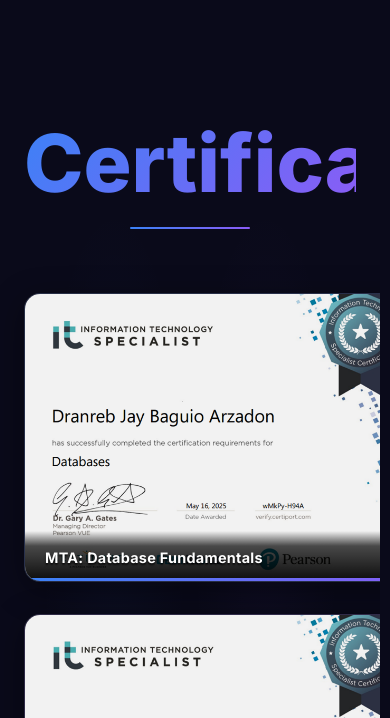
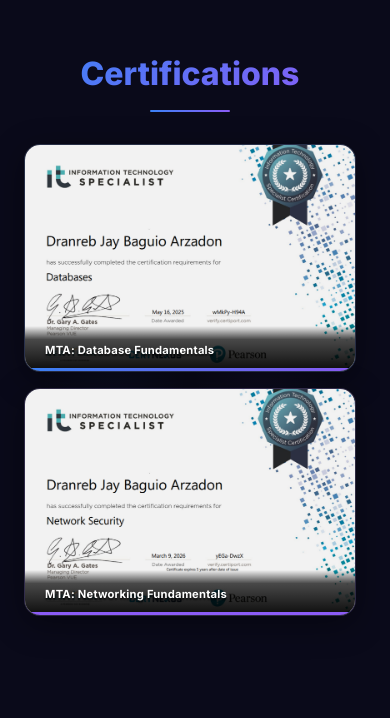
Before and after one commit to drnrbj/portfolio, a Next.js app: page / in a window 390 px wide. Shown: the part 6286-7004 px from the top of the page. Built offline with nearby package versions, Linux system fonts and the light colour scheme.

Commit message:
made changes to mobile view

```diff
--- a/components/Certifications.jsx
+++ b/components/Certifications.jsx
@@ -151,7 +151,7 @@
           >
             <div
               style={{
-                fontSize: '0.9rem',
+                fontSize: 'clamp(0.7rem, 2vw, 0.9rem)',
                 fontWeight: 700,
                 color: '#fff',
                 letterSpacing: '0.02em',
@@ -226,7 +226,7 @@
   }, []);
 
   return (
-    <section id="certifications" style={{ padding: '120px 0', position: 'relative' }}>
+    <section id="certifications" style={{ padding: 'clamp(60px, 10vw, 120px) 0', position: 'relative' }}>
       <div style={{ position: 'absolute', inset: 0, pointerEvents: 'none', zIndex: 0 }}>
         <div style={{ position: 'absolute', top: '20%', left: '10%', width: '40%', height: '60%', background: 'radial-gradient(ellipse, rgba(59,130,246,0.04) 0%, transparent 70%)' }} />
         <div style={{ position: 'absolute', top: '20%', right: '10%', width: '40%', height: '60%', background: 'radial-gradient(ellipse, rgba(139,92,246,0.04) 0%, transparent 70%)' }} />
@@ -237,24 +237,24 @@
         <div
           ref={headerRef}
           style={{
-            textAlign: 'center', marginBottom: '64px',
+            textAlign: 'center', marginBottom: 'clamp(32px, 6vw, 64px)',
             opacity: headerVisible ? 1 : 0,
             transform: headerVisible ? 'translateY(0)' : 'translateY(24px)',
             transition: 'opacity 0.6s ease-out, transform 0.6s ease-out',
           }}
         >
-          <h2 className="glow-text" style={{ fontSize: '80px', fontWeight: 800, margin: 0, lineHeight: 1.2 }}>
+          <h2 className="glow-text" style={{ fontSize: 'clamp(2rem, 8vw, 80px)', fontWeight: 800, margin: 0, lineHeight: 1.2 }}>
             Certifications
           </h2>
-          <div style={{ width: 120, height: 2, background: 'linear-gradient(90deg, #3B82F6, #8B5CF6)', margin: '16px auto 0', borderRadius: 2 }} />
+          <div style={{ width: 'clamp(80px, 15vw, 120px)', height: 2, background: 'linear-gradient(90deg, #3B82F6, #8B5CF6)', margin: '16px auto 0', borderRadius: 2 }} />
         </div>
 
         {/* Two cards side by side */}
         <div
           style={{
             display: 'grid',
-            gridTemplateColumns: 'repeat(auto-fit, minmax(420px, 1fr))',
-            gap: '2rem',
+            gridTemplateColumns: 'repeat(auto-fit, minmax(min(100%, 360px), 1fr))',
+            gap: 'clamp(1rem, 3vw, 2rem)',
             maxWidth: '68rem',
             margin: '0 auto',
           }}
@@ -264,14 +264,6 @@
           ))}
         </div>
       </div>
-
-      <style>{`
-        @media (max-width: 768px) {
-          .cert-grid {
-            grid-template-columns: 1fr !important;
-          }
-        }
-      `}</style>
     </section>
   );
 }
```
